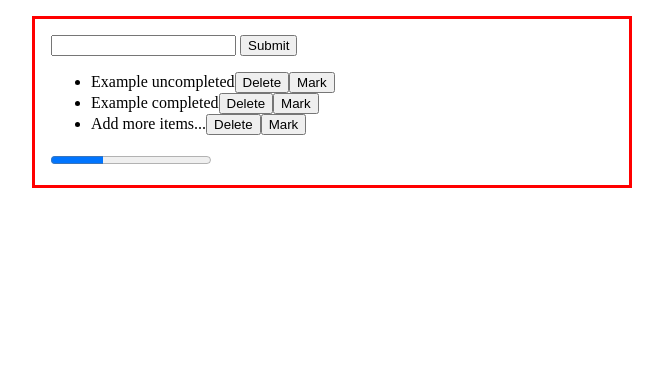
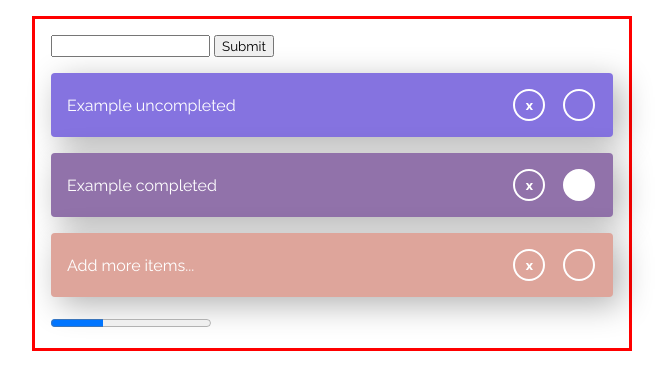
Before and after one commit to EmilyScripts/MDEM-TODO, a website: page index.html in a window 1280 px wide. Shown: the whole page, without its empty margins (308-975 px from the left). Drawn offline with Linux system fonts and the light colour scheme.

Commit message:
mammoth commit. styled LIs and their buttons, added divs for spacing in JS, added classes to buttons in JS

```diff
--- a/dom.js
+++ b/dom.js
@@ -21,11 +21,18 @@ var state = [
       var todoNode = document.createElement('li');
       // you will need to use addEventListener
       // add span holding description
-      var spanNode = document.createElement('span');
-      var span = todoNode.appendChild(spanNode);
+      var divNode = document.createElement('div');
+      var descriptionDiv = todoNode.appendChild(divNode);
       var inputValue = todo.description;
       var todoTextNode = document.createTextNode(inputValue);
-      var spanText = span.appendChild(todoTextNode);
+      var descriptionText = descriptionDiv.appendChild(todoTextNode);
+      descriptionDiv.classList.add('todo-description');
+
+      //add button container div
+
+      var buttonContainer = document.createElement('div');
+      var buttons = todoNode.appendChild(buttonContainer);
+      buttons.classList.add('todo-buttons');
 
       // this adds the delete button
       var deleteButtonNode = document.createElement('button');
@@ -33,8 +40,10 @@ var state = [
         var newState = todoFunctions.deleteTodo(state, todo.id);
         update(newState);
       });
-      todoNode.appendChild(deleteButtonNode);
+      buttons.appendChild(deleteButtonNode);
       //adding attributes to the button
+      deleteButtonNode.classList.add('item-button');
+      deleteButtonNode.classList.add('delete-button');
       deleteButtonNode.setAttribute('type', 'button');
       deleteButtonNode.setAttribute('name', 'delete item button');
       deleteButtonNode.setAttribute('value', 'Delete');
@@ -43,7 +52,7 @@ var state = [
 
       var deleteSpanNode = document.createElement('span');
       var deleteSpan = deleteButtonNode.appendChild(deleteSpanNode);
-      var deleteValue = deleteButtonNode.value;
+      var deleteValue = 'x'
       var deleteTextNode = document.createTextNode(deleteValue);
       var deleteSpanText = deleteSpan.appendChild(deleteTextNode);
 
@@ -54,19 +63,24 @@ var state = [
         var newState = todoFunctions.markTodo(state, todo.id);
         update(newState);
       });
-      todoNode.appendChild(markButtonNode);
+      buttons.appendChild(markButtonNode);
       //adding attributes to the button
+      markButtonNode.classList.add('item-button');
+      markButtonNode.classList.add('mark-button');
+      if (todo.done) {
+        markButtonNode.classList.add('mark-button--done');
+      }
       markButtonNode.setAttribute('type', 'button');
       markButtonNode.setAttribute('name', 'mark button');
       markButtonNode.setAttribute('value', 'Mark');
 
       //adding text to button
 
-      var markSpanNode = document.createElement('span');
-      var markSpan = markButtonNode.appendChild(markSpanNode);
-      var markValue = markButtonNode.value;
-      var markTextNode = document.createTextNode(markValue);
-      var markSpanText = markSpan.appendChild(markTextNode);
+      // var markSpanNode = document.createElement('span');
+      // var markSpan = markButtonNode.appendChild(markSpanNode);
+      // var markValue = markButtonNode.value;
+      // var markTextNode = document.createTextNode(markValue);
+      // var markSpanText = markSpan.appendChild(markTextNode);
 
       // add classes for css
 
--- a/index.html
+++ b/index.html
@@ -3,6 +3,7 @@
   <head>
     <meta charset="utf-8">
     <title>tdd todo</title>
+    <link href="https://fonts.googleapis.com/css?family=Raleway:400,500,600,700,800,900" rel="stylesheet">
     <link rel="stylesheet" href="./style.css">
   </head>
   <body>
--- a/style.css
+++ b/style.css
@@ -1,5 +1,6 @@
 * {
   box-sizing: border-box;
+  font-family: 'Raleway', sans-serif;
 }
 
 #wrapper {
@@ -9,3 +10,85 @@
   border: 3px solid red;
   padding: 1rem;
 }
+
+#todo-container > ul {
+  list-style-type: none;
+  padding: 0;
+  margin: 0;
+  margin-top: 1rem;
+}
+
+#todo-container > ul > li {
+  display: flex;
+  align-items: center;
+  font-size: 1rem;
+  width: 100%;
+  margin-bottom: 1rem;
+  padding: 1rem;
+  color: white;
+  border-radius: 0.25rem;
+  box-shadow: 0.5rem 0.5rem 2rem rgba(0,0,0,0.3);
+}
+
+#todo-container > ul > li:nth-child(4n-3) {
+  background: #8573e0;
+}
+
+#todo-container > ul > li:nth-child(4n-2) {
+  background: #9172aa;
+}
+
+#todo-container > ul > li:nth-child(4n-1) {
+  background: #dea59b;
+}
+
+#todo-container > ul > li:nth-child(4n) {
+  background: #fea83b;
+}
+
+.todo-description {
+  display: inline-flex;
+  align-items: center;
+  width: calc(100% - 6.33rem);
+  /* border: 3px solid yellow; */
+  position: relative;
+  top: 0;
+}
+
+.todo-buttons {
+  width: 6.33rem;
+  height: 100%;
+  /* border: 3px solid green; */
+  margin: 0;
+  display: inline-flex;
+  justify-content: space-evenly;
+  align-items: center;
+  position: relative;
+  top: 0;
+}
+
+.item-button {
+  border: none;
+  background: transparent;
+  height: 2rem;
+  width: 2rem;
+  border-radius: 50%;
+  margin-left: 1rem;
+  /* position: relative; */
+  /* float: right; */
+  /* margin-top: -0.33rem; */
+}
+
+.delete-button {
+  border: 2px solid white;
+  color: white;
+  font-weight: 800;
+}
+
+.mark-button {
+  border: 2px solid white;
+}
+
+.mark-button--done {
+  background: white;
+}
```
